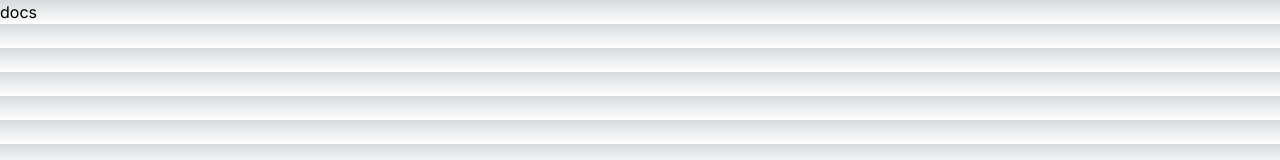
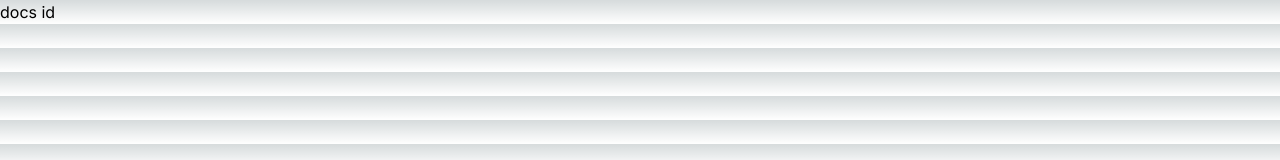
Before and after one commit to JustCabyr/nextjs-intro, a Next.js app: page /docs in a window 1280 px wide. Shown: the top 160 px of the page. Built offline with nearby package versions, Linux system fonts and the light colour scheme.

Commit message:
added catch all route dynamic routing

```diff
--- /dev/null
+++ b/app/docs/[[...id]]/page.tsx
@@ -0,0 +1,6 @@
+const DocsIdPage = () => {
+  return <div>docs id</div>
+  // <div> docs id {params.id} {params.title} </div>
+}
+
+export default DocsIdPage
--- a/app/docs/[id]/[title]/page.tsx
+++ /dev/null
@@ -1,9 +0,0 @@
-const DocsTitlePage = ({ params }) => {
-  return (
-    <div>
-      docs title {params.id} {params.title}
-    </div>
-  )
-}
-
-export default DocsTitlePage
--- a/app/docs/[id]/page.tsx
+++ /dev/null
@@ -1,5 +0,0 @@
-const DocsIdPage = ({ params }) => {
-  return <div>docs id {params.id}</div>
-}
-
-export default DocsIdPage
--- a/app/docs/page.tsx
+++ /dev/null
@@ -1,5 +0,0 @@
-const DocsPage = () => {
-    return <div>docs</div>
-}
-
-export default DocsPage
```
